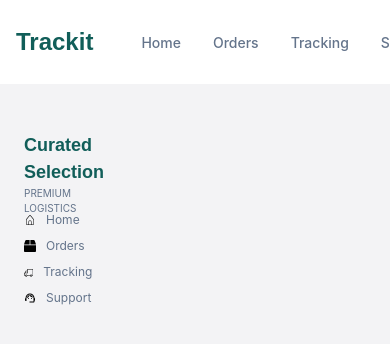
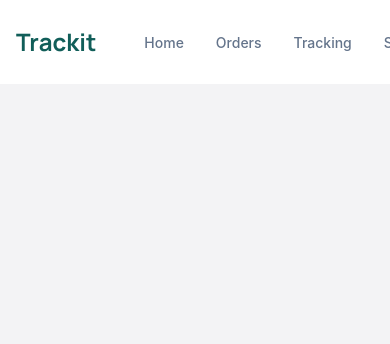
Before and after one commit to Favics-T/TrackIt, a React (Vite) app: page / in a window 390 px wide. Shown: the top 344 px of the page. Built offline with nearby package versions, Linux system fonts and the light colour scheme.

Commit message:
added link to nnav and working on responsiveness

```diff
--- a/src/App.jsx
+++ b/src/App.jsx
@@ -1,18 +1,21 @@
 import  Nav  from "./component/layout/Nav"
-import Home from "./page/Home"
+import Home from "./pages/Home"
 import { BrowserRouter as Router, Navigate, Route, Routes,Outlet } from 'react-router-dom';
-import ProductListing from "./page/ProductListing";
-import Order from "./page/Order";
-import Tracking from "./page/Tracking";
-import Support from "./page/Support";
+import ProductListing from "./pages/ProductListing";
+import Order from "./pages/Order";
+import Tracking from "./pages/Tracking";
+import Support from "./pages/Support";
 import Sidebar from "./component/layout/Sidebar";
 
 const Layout = ()=>{
   return (
     <div className="">
       <Nav />
-      <div className="flex bg-[#f3f3f5] min-h-screen gap-8 py-[48px] px-[24px]">
-        <Sidebar />
+      <div className="flex bg-[#f3f3f5] min-h-screen gap-8 py-12 px-6">
+        <div className="">
+           <Sidebar />
+        </div>
+
         <Outlet />
       </div>
 
--- a/src/component/layout/Nav.jsx
+++ b/src/component/layout/Nav.jsx
@@ -1,7 +1,8 @@
 import React from 'react'
 import Logo from '../Logo'
-import { pages } from '../../page/pages'
+import { pages } from '../../pages/pages'
 import { CiUser } from "react-icons/ci";
+import { Link } from 'react-router-dom';
 
 
 export default function Nav() {
@@ -12,8 +13,11 @@ export default function Nav() {
         <Logo />
       <ul className='flex gap-8 '>
          {
+
                 pages.map((pg)=>(
+                  <Link to={pg.link}>
                     <li className='text-[14px] text-[#64748B] font-medium'>{pg.page}</li>
+                   </Link>
                 ))
             }
       </ul>
--- a/src/component/layout/Sidebar.jsx
+++ b/src/component/layout/Sidebar.jsx
@@ -1,18 +1,18 @@
 import React, { useState } from 'react'
-import { pages } from '../../page/pages'
+import { pages } from '../../pages/pages'
 import { Link } from 'react-router-dom'
 
 function Sidebar() {
     const [active,setActive] = useState('')
   return (
-    <div className='w-2/10'>
+    <div className='w-2/10 md:block hidden'>
       <div className='h-19.75'>
         <h1 className='text-[18px] font-bold text-[#115E59] font-jakarta'>Curated Selection</h1>
       <p className='text-[10px] text-[#64748B]'>PREMIUM LOGISTICS</p>
       </div>
 
       {/* links */}
-      <ul className='flex flex-col gap-[8px]'>
+      <ul className='flex flex-col gap-2 '>
         {
             pages.map((pg)=>{
                 const Icon = pg.icon
--- a/src/index.css
+++ b/src/index.css
@@ -1,6 +1,7 @@
+@import url('https://fonts.googleapis.com/css2?family=Manrope:wght@200..800&family=Plus+Jakarta+Sans:ital,wght@0,200..800;1,200..800&display=swap');
 @import "tailwindcss";
 
-@import url('https://fonts.googleapis.com/css2?family=Manrope:wght@200..800&family=Plus+Jakarta+Sans:ital,wght@0,200..800;1,200..800&display=swap');
+
 
 
 @theme {
--- a/src/page/Tracking.jsx
+++ b/src/pages/Order.jsx
@@ -1,11 +1,11 @@
 import React from 'react'
 
-function Tracking() {
+function Order() {
   return (
     <div>
-
+      Ordr
     </div>
   )
 }
 
-export default Tracking
+export default Order
--- a/src/page/Support.jsx
+++ b/src/pages/Support.jsx
@@ -3,7 +3,7 @@ import React from 'react'
 function Support() {
   return (
     <div>
-
+      Support
     </div>
   )
 }
--- a/src/page/Order.jsx
+++ b/src/pages/Tracking.jsx
@@ -1,11 +1,11 @@
 import React from 'react'
 
-function Order() {
+function Tracking() {
   return (
     <div>
-
+      Tracking
     </div>
   )
 }
 
-export default Order
+export default Tracking
```
Also changed, not shown: src/pages/Home.jsx (renamed from src/page/Home.jsx), src/pages/ProductListing.jsx (renamed from src/page/ProductListing.jsx), src/pages/pages.js (renamed from src/page/pages.js).
